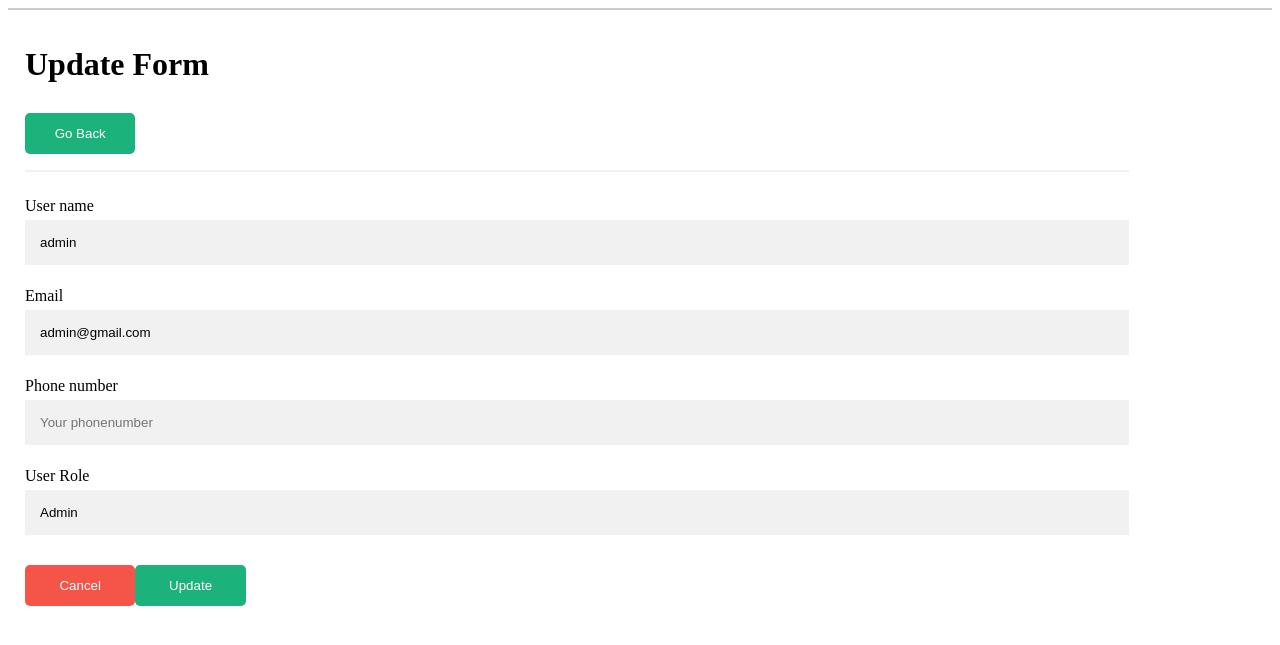
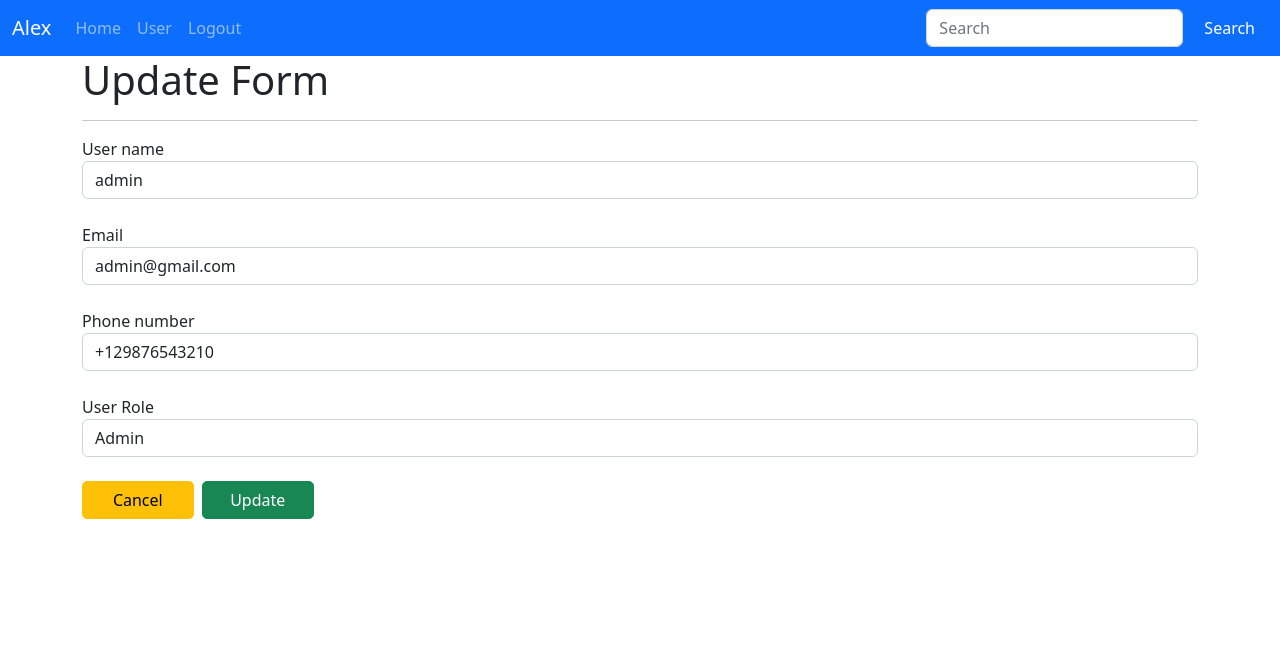
Before and after one commit to AjeetZestGeek/alex-accessories, a PHP site: page /alexaccesories/update.php?id=1 in a window 1280 px wide. Shown: the top 645 px of the page. Run offline with PHP 8.4, Linux system fonts and the light colour scheme; data comes from the database, SQL or seed files in the repository.

Commit message:
updateed update and delete script

```diff
--- a/alexaccesories/css/style.css
+++ b/alexaccesories/css/style.css
@@ -0,0 +1,4 @@
+span.error-msg {
+    font-size: 12px;
+    color: red;
+}
--- a/alexaccesories/update.php
+++ b/alexaccesories/update.php
@@ -1,54 +1,70 @@
 <?php
-require_once("signupConfig.php");
-$data = new signupConfig();
-$id=$_GET['id'];
-$data->setId($id);
-    if(isset($_POST['edit'])){
-  $data -> setusername($_POST['username']);
-  $data-> setemailaddress($_POST['emailaddress']);
-  $data-> setphonenumber($_POST['phonenumber']);
-  $data->  setrole($_POST['role']);
-  $data-> setpassword($_POST['password']);
-  $data-> update();
-  echo"<script>alert('data updated successfully');document.location='allData.php'</script>";
+include 'layout/header.php';
+$usernameMsg = '';
+$emailaddressMsg = '';
+$phoneMsg = '';
+$roleMsg = '';
+$allDone = true;
+if(isset($_GET['id'])){
+  $id=$_GET['id'];
+  $stm = $dbConn->prepare("SELECT * FROM users where id=?");
+  $stm->execute([$id]);
+  $val = $stm->fetchAll()[0];
+  if(isset($_POST['edit'])){
+    $username = $_POST['username'];
+    if($username == ''){
+      $usernameMsg = "User name cannot be blank";
+      $allDone = false;
+    }
+    $emailaddress = $_POST['emailaddress'];
+    if($emailaddress == ''){
+      $emailaddressMsg = "Email cannot be blank";
+      $allDone = false;
+    }
+    $phonenumber = $_POST['phonenumber'];
+    if($phonenumber == ''){
+      $phoneMsg = "Phone number cannot be blank";
+      $allDone = false;
+    }
+    $role = $_POST['role'];
+    if($role == ''){
+      $roleMsg = "Phone number cannot be blank";
+      $allDone = false;
+    }
+    if($allDone){
+      $stm = $dbConn->prepare("UPDATE users SET username=?,emailaddress=?,phonenumber=?,role=? WHERE id=?");
+      $stm->execute([$username,$emailaddress,$phonenumber,$role,$id]);
+      echo"<script>alert('data updated successfully');document.location='allData.php'</script>";
+    }
+  }
 }
-$record = $data->fetchone()
-;
-$val=$record[0];
 ?>
-
-<!DOCTYPE html>
-<html>
-<head>
-  <link rel="stylesheet" type="text/css" href="style.css">
-  <meta charset="utf-8">
-  <meta name="viewport" content="width=device-width, initial-scale=1">
-  <title>Update Form</title>
-</head>
-<body>
-<form action="" method="post" style="border:1px solid #ccc">
-  <div class="container"  style="float:left;
-    width:90%;">
+<form class="update-form" action="" method="post">
+  <div class="container"  style="width:90%;">
     <h1>Update Form</h1>
-    <button  type="button" style="width: 10%;border-radius: 5px;" class="gobackbtn" href="allData.php">Go Back</button>
-        <hr>
+    <hr>
     <label for="username">User name</label>
-    <input type="text" name="username" placeholder="Your name" value="<?php echo $val['username'];?>">
+    <input class="form-control" type="text" name="username" placeholder="Your name" value="<?php echo $val['username'];?>">
+    <span class="error-msg"><?=$usernameMsg;?></span><br>
 
     <label for="emailaddress">Email</label>
-    <input type="email" name="emailaddress" placeholder="Your email" value="<?php echo $val['emailaddress'];?>">
+    <input class="form-control" type="email" name="emailaddress" placeholder="Your email" value="<?php echo $val['emailaddress'];?>">
+    <span class="error-msg"><?=$emailaddressMsg;?></span><br>
 
     <label for="phonenumber">Phone number</label>
-    <input type="number" name="phonenumber" placeholder="Your phonenumber" value="<?php echo $val['phonenumber'];?>">
+    <input class="form-control" type="text" name="phonenumber" maxlength="15" placeholder="Your phonenumber" value="<?php echo $val['phonenumber'];?>">
+    <span class="error-msg"><?=$phoneMsg;?></span><br>
 
     <label for="role"> User Role</label>
-    <input type="text" name="role" placeholder="Your role" value="<?php echo $val['role'];?>">
+    <input class="form-control" type="text" name="role" placeholder="Your role" value="<?php echo $val['role'];?>">
+    <span class="error-msg"><?=$roleMsg;?></span><br>
 
     <div class="clearfix">
-      <button type="button" style="width: 10%;border-radius: 5px;" class="cancelbtn">Cancel</button>&nbsp;
-      <button type="submit" name="edit" style="width: 10%;border-radius: 5px;" value="update" class="updatebtn">Update</button>
+      <a href="allData.php"><button class="btn btn-warning" type="button" style="width: 10%;border-radius: 5px;" class="cancelbtn">Cancel</button></a>&nbsp;
+      <button class="btn btn-success" type="submit" name="edit" style="width: 10%;border-radius: 5px;" value="update" class="updatebtn">Update</button>
     </div>
   </div>
 </form>
-</body>
-</html>
+<?php
+include 'layout/footer.php';
+?>
```
Also changed, not shown: alexaccesories/allData.php (+12 -4 lines), alexaccesories/delete.php (+0 -12 lines).
